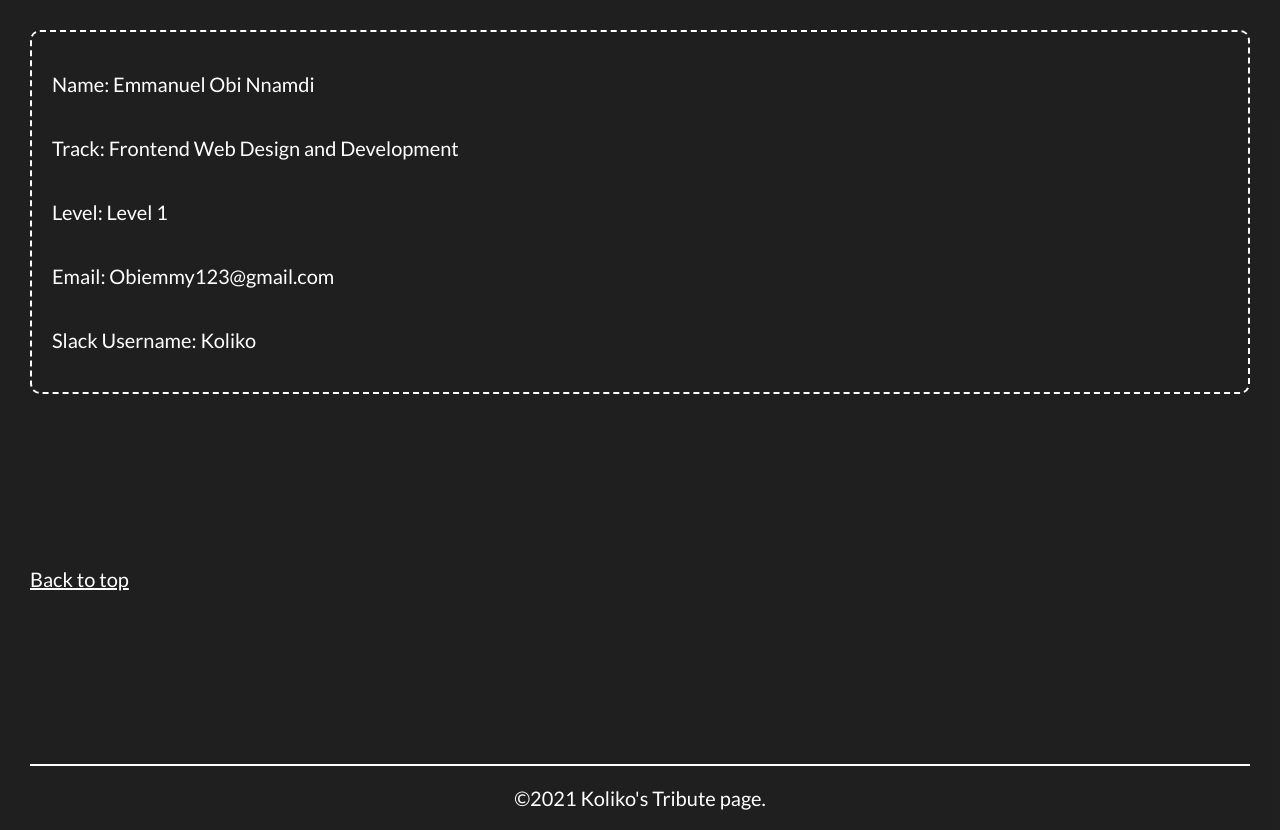
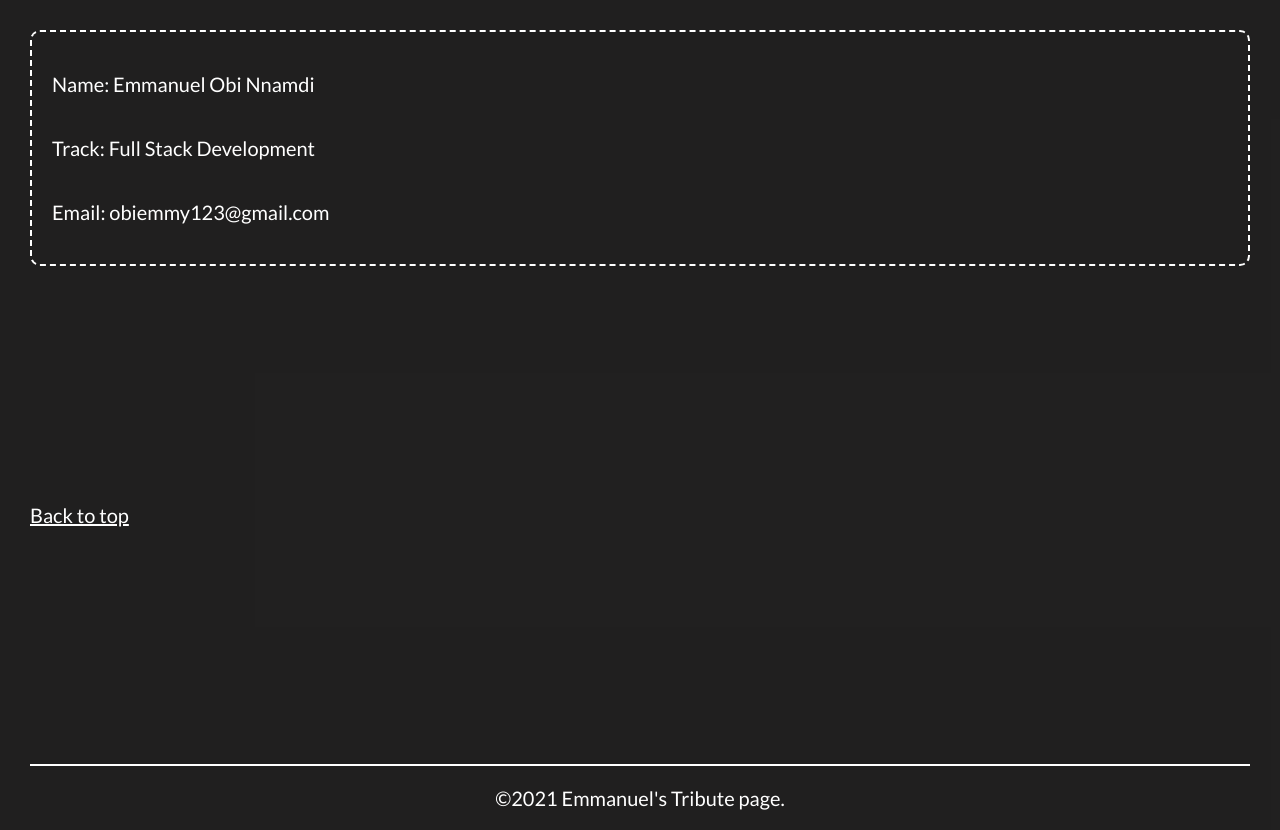
Before and after one commit to EmmanuelObi/Tribute-Page, a plain HTML site: page index.html in a window 1280 px wide. Shown: the part 1660-2490 px from the top of the page. Drawn offline with Linux system fonts and the light colour scheme.

Commit message:
Update index.html

```diff
--- a/index.html
+++ b/index.html
@@ -95,13 +95,11 @@
     <div id="developer" class="developer">
       <div class="cont">
         <p class="dname">Name: Emmanuel Obi Nnamdi</p>
-        <p class="track">Track: Frontend Web Design and Development</p>
-        <p class="level">Level: Level 1</p>
-        <p class="email">Email: Obiemmy123@gmail.com</p>
-        <p class="username">Slack Username: Koliko</p>
+        <p class="track">Track: Full Stack Development</p>
+        <p class="email">Email: obiemmy123@gmail.com</p>
       </div>
       <a href="/index.html" class="top">Back to top</a>
-      <footer>&copy;2021 Koliko's Tribute page.</footer>
+      <footer>&copy;2021 Emmanuel's Tribute page.</footer>
     </div>
   </body>
 </html>
```
